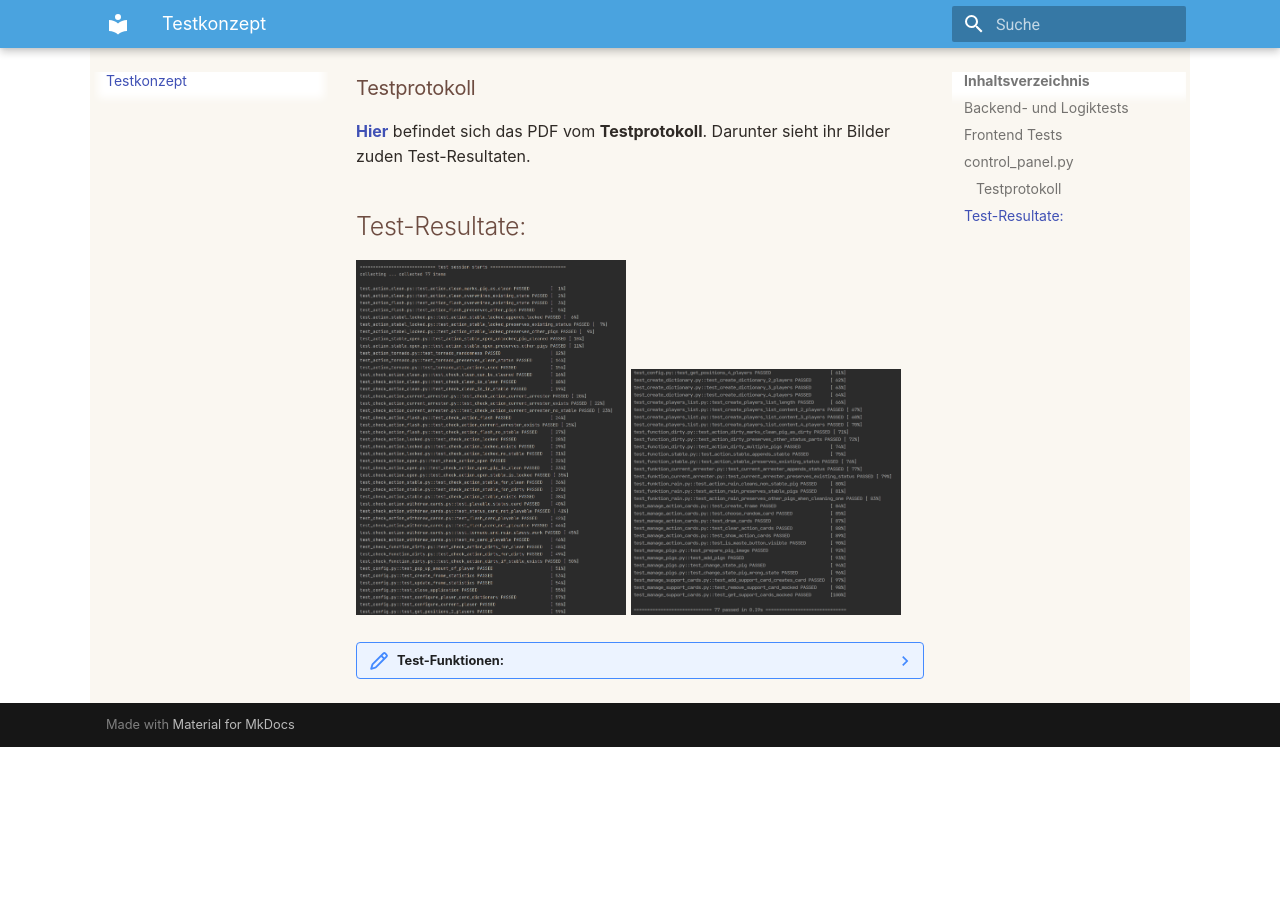
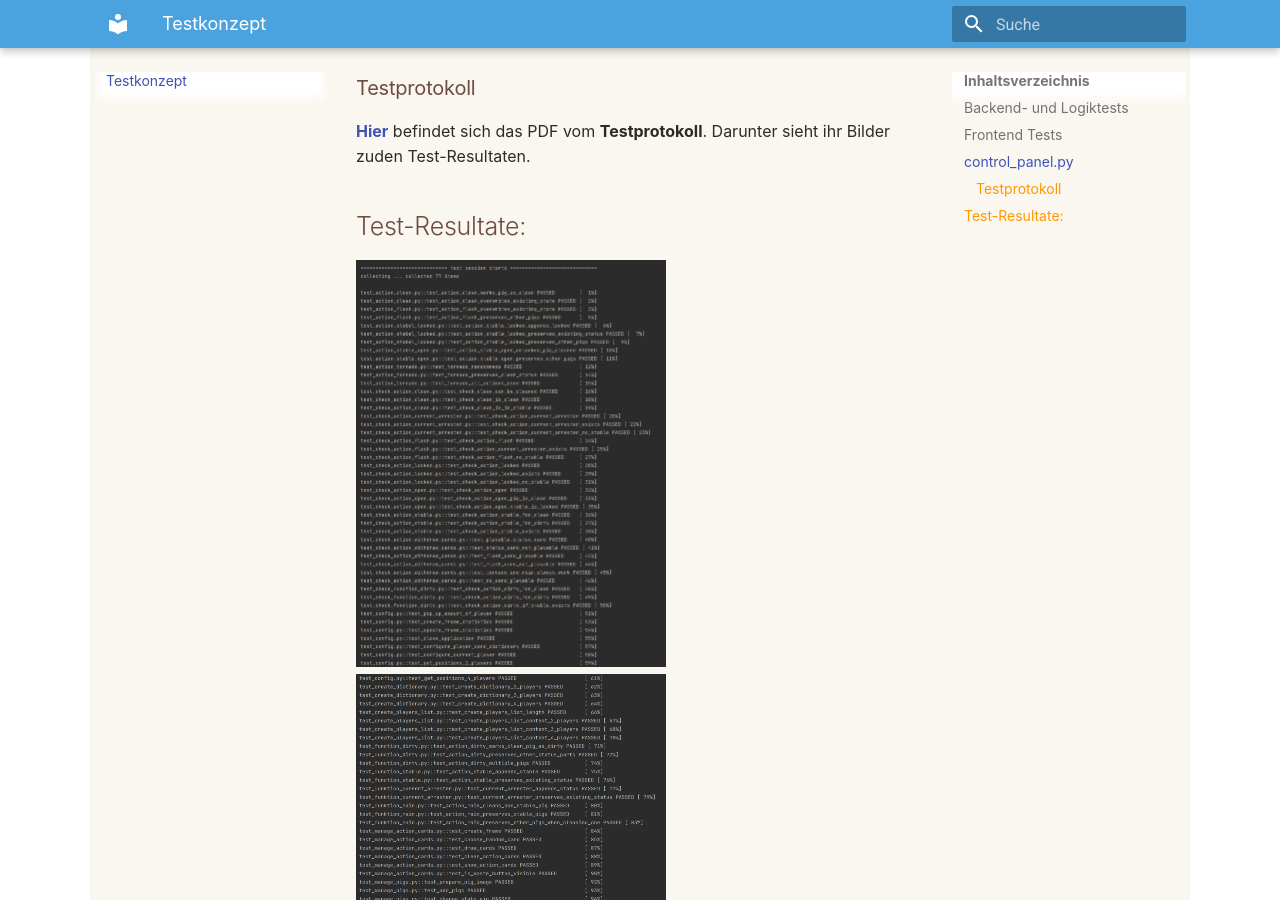
Before and after one commit to marinasauskina87/drecksau, an MkDocs documentation site: the page built from docs/testkonzept.md, in a window 1280 px wide and 900 px high, scrolled down 1161 px. Built offline with MkDocs 1.6.1 and Material for MkDocs 9.7.7, drawn with Linux system fonts in a browser that asks for light colours; before the commit the page ends 1908 px from its top, so only the background shows below that.

Commit message:
Update testkonzept.md

```diff
--- a/docs/testkonzept.md
+++ b/docs/testkonzept.md
@@ -34,8 +34,8 @@
 [**Hier**](dokumente_/Test_Protokoll.pdf) befindet sich das PDF vom **Testprotokoll**. Darunter sieht ihr Bilder zuden Test-Resultaten.
 
 ##Test-Resultate:
-![Links](assets/Bild_Test_1.png){ width="270" .left-img }
-![Rechts](assets/Bild_Test_2.png){ width="270" .right-img }
+![Bild_Test](assets/Bild_Test_1.png){ width="310" }
+![Bild_Test](assets/Bild_Test_2.png){ width="310" }
 
 
 
```
